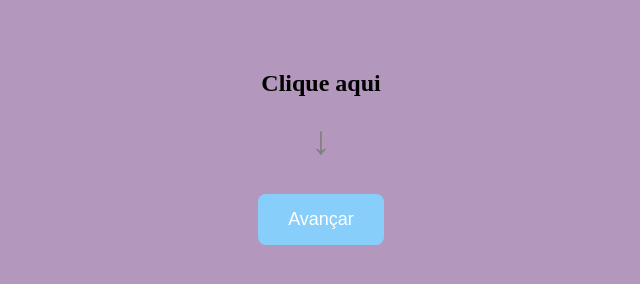
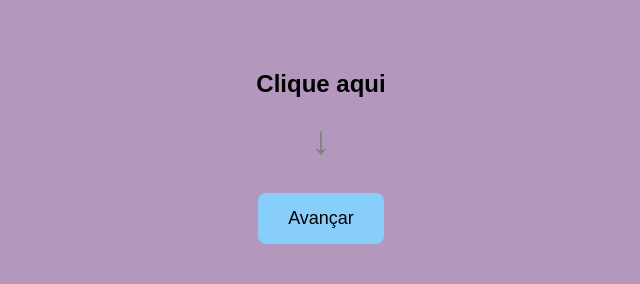
Before and after one commit to luludalloca1809/tcc-re, a plain HTML site: page index.html in a window 1280 px wide. Shown: the whole page, without its empty margins (319-959 px from the left). Drawn offline with Linux system fonts and the light colour scheme.

Commit message:
Update index.html

```diff
--- a/index.html
+++ b/index.html
@@ -6,7 +6,7 @@
   <title>Vídeo Interativo</title>
   <style>
     body {
-      font-family: Times New Roman;
+      font-family: Arial, sans-serif;
       text-align: center;
       padding: 50px;
       margin: 0;
@@ -15,7 +15,7 @@
 
     #avancar {
       background-color: #87CEFA;
-      color: white;
+      color: light blue;
       padding: 15px 30px;
       border: none;
       font-size: 18px;
@@ -59,13 +59,13 @@
       const videoContainer = document.getElementById("videoContainer");
       const video = document.getElementById("meuVideo");
 
-
+      // Mostrar o vídeo
       videoContainer.style.display = "block";
       this.style.display = "none";
 
-
+      // Iniciar o vídeo
       video.play().then(() => {
-
+        // Entrar em tela cheia após o vídeo começar
         if (video.requestFullscreen) {
           video.requestFullscreen();
         } else if (video.webkitRequestFullscreen) {
```
